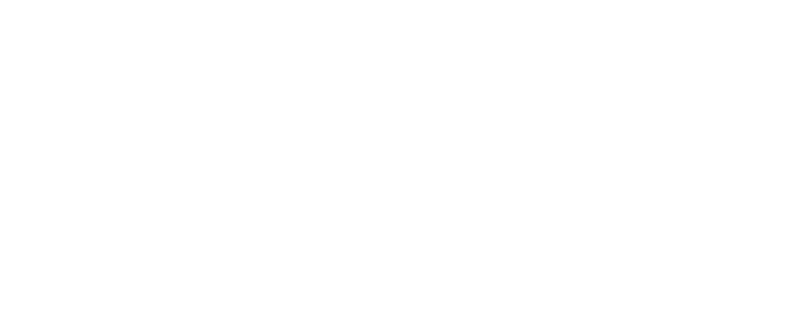
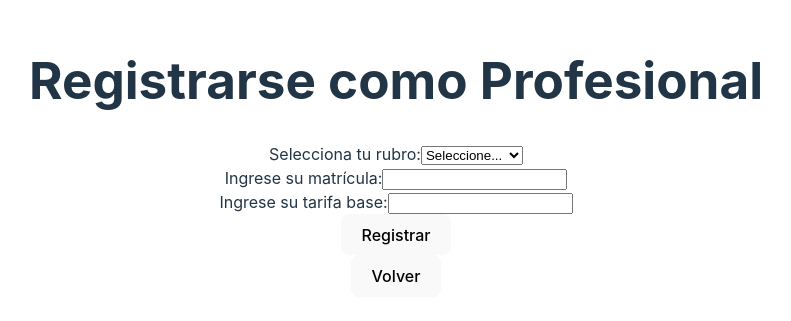
Before and after one commit to Nahue430/ServiTurnos, a React app: page /registerPro in a window 1280 px wide. Before the commit this address had no page. Shown: the part 243-564 px from the top of the page, without its empty margins (244-1035 px from the left). Built offline with nearby package versions, Linux system fonts and the light colour scheme; the HTML template or start-up script is replaced by a standard one.

Commit message:
Component RegisterPro has been created

```diff
--- a/src/components/register/Register.jsx
+++ b/src/components/register/Register.jsx
@@ -14,21 +14,26 @@ const Register = () => {
     e.preventDefault();
     setError('');
 
+    // Validación de campos
     if (!username.trim() || !password.trim() || !email.trim()) {
       setError('Todos los campos son obligatorios y no pueden contener solo espacios.');
       return;
     }
 
     if (password !== confirmPassword) {
-      alert('Las contraseñas no coinciden.');
+      alert('Las contraseñas no coinciden. Por favor, ingréselas nuevamente.');
       return;
     }
 
-    const upperCaseUsername = username.toUpperCase();
-    const upperCaseEmail = email.toUpperCase();
-    const upperCasePassword = password.toUpperCase();
+    if (userType === 'profesional') {
+      // Si el tipo de usuario es "profesional", mostrar un alert y redirigir
+      alert('¡Perfecto! Solo necesitamos algunos datos más.');
+      navigate('/registerPro');  // Redirigir al siguiente componente de registro profesional
+      return;
+    }
 
-    console.log({ upperCaseUsername, upperCasePassword, upperCaseEmail, userType });
+    // Si es cliente, puedes procesar la información o redirigir a donde necesites
+    console.log({ username, email, userType });
   };
 
   const handleBack = () => {
@@ -97,8 +102,11 @@ const Register = () => {
           </label>
         </div>
 
+        {error && <p style={{ color: 'red' }}>{error}</p>}  {/* Mensaje de error si hay alguno */}
+
         <button type="submit">Registrarse</button>
       </form>
+
       <button onClick={handleBack}>Volver</button>
     </div>
   );
--- a/src/components/registerPro/RegisterPro.jsx
+++ b/src/components/registerPro/RegisterPro.jsx
@@ -0,0 +1,98 @@
+import React, { useState } from 'react';
+import { useNavigate } from 'react-router-dom';
+
+const RegisterPro = () => {
+  const navigate = useNavigate();
+
+  const [rubro, setRubro] = useState('');
+  const [matricula, setMatricula] = useState('');
+  const [tarifaBase, setTarifaBase] = useState('');
+  const [error, setError] = useState('');
+
+  // Verifica si el rubro seleccionando requiere matrícula
+  const isMatriculaRequired = !(rubro === 'Carpintero' || rubro === 'Plomero' || rubro === 'Otro');
+
+  const handleSubmit = (e) => {
+    e.preventDefault();
+    setError('');
+
+    // Validar que todos los campos requeridos estén completos
+    if ((!rubro.trim() || !tarifaBase.trim()) || (isMatriculaRequired && !matricula.trim())) {
+      setError('Todos los campos son obligatorios.');
+      return;
+    }
+
+    // Validar que la tarifa base no tenga más de 5 dígitos
+    if (tarifaBase.length > 5) {
+      setError('La tarifa base no puede tener más de 5 dígitos.');
+      return;
+    }
+
+    // Si todo es válido, mostrar los datos (puedes hacer el registro aquí)
+    console.log({ rubro, matricula, tarifaBase });
+
+    // Redirigir al siguiente paso
+    navigate('/success');  // Redirigir al componente de gestión de perfil de profesional
+  };
+
+  const handleBack = () => {
+    navigate('/');
+  };
+
+  return (
+    <div>
+      <h1>Registrarse como Profesional</h1>
+      <form onSubmit={handleSubmit}>
+        <div>
+          <label>
+            Selecciona tu rubro:
+            <select value={rubro} onChange={(e) => setRubro(e.target.value)} required>
+              <option value="">Seleccione...</option>
+              <option value="Electricista">Electricista</option>
+              <option value="Carpintero">Carpintero</option>
+              <option value="Gasista">Gasista</option>
+              <option value="Plomero">Plomero</option>
+              <option value="Refrigeracion">Refrigeracion</option>
+              <option value="Otro">Otro</option>
+            </select>
+          </label>
+        </div>
+
+        {isMatriculaRequired && (
+          <div>
+            <label>
+              Ingrese su matrícula:
+              <input
+                type="text"
+                value={matricula}
+                onChange={(e) => setMatricula(e.target.value)}
+                required={isMatriculaRequired}
+              />
+            </label>
+          </div>
+        )}
+
+        <div>
+          <label>
+            Ingrese su tarifa base:
+            <input
+              type="number"
+              value={tarifaBase}
+              onChange={(e) => setTarifaBase(e.target.value)}
+              max="99999"
+              required
+            />
+          </label>
+        </div>
+
+        {error && <p style={{ color: 'red' }}>{error}</p>}  {/* Mostrar mensaje de error si es necesario */}
+
+        <button type="submit">Registrar</button>
+      </form>
+
+      <button onClick={handleBack}>Volver</button>
+    </div>
+  );
+};
+
+export default RegisterPro;
--- a/src/components/routes/Routes.jsx
+++ b/src/components/routes/Routes.jsx
@@ -2,6 +2,7 @@ import { BrowserRouter as Router, Routes, Route } from 'react-router-dom';
 import WelcomePage from '../welcomePage/WelcomePage';
 import Register from '../register/Register';
 import Login from '../login/Login';
+import RegisterPro from '../registerPro/RegisterPro';
 
 const RoutesComponent = () => {
   return (
@@ -10,6 +11,7 @@ const RoutesComponent = () => {
         <Route path="/" element={<WelcomePage />} />
         <Route path="/register" element={<Register />} />
         <Route path="/login" element={<Login />} />
+        <Route path="/registerPro" element={<RegisterPro/>} />
       </Routes>
     </Router>
   );
```
